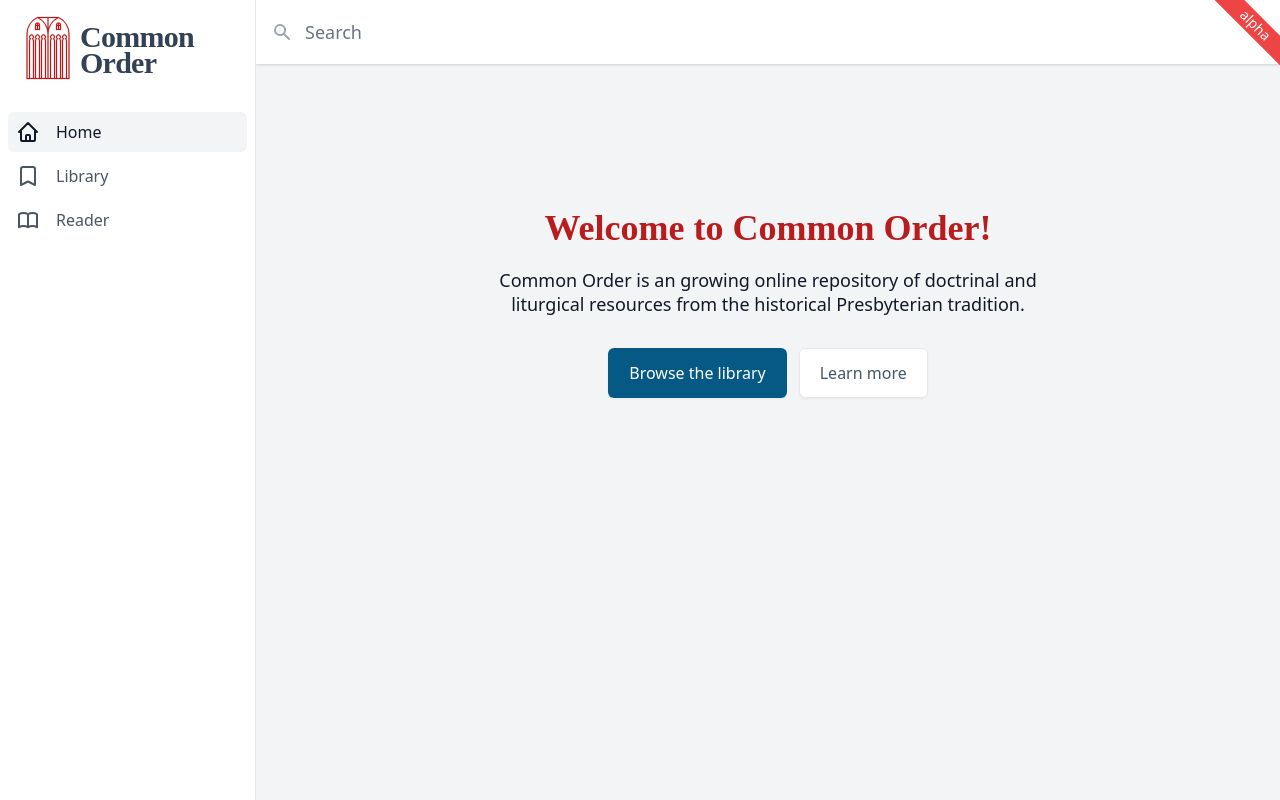
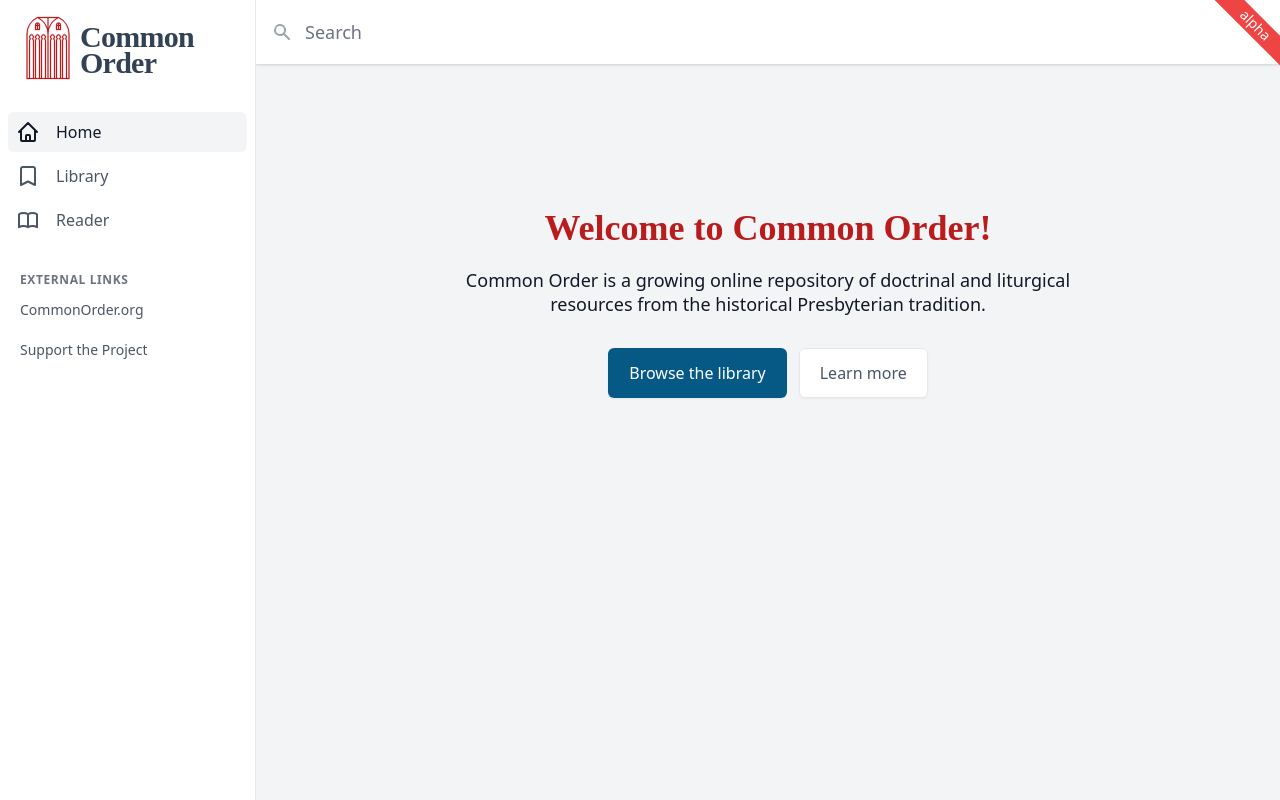
Before and after one commit to andrewhwaller/common-order, a Vue app: page / in a window 1280 px wide. Built offline with nearby package versions, Linux system fonts and the light colour scheme; no server answers; a web font is replaced by a local one; what @tailwindcss/typography would draw is missing.

Commit message:
Update splash screen and welcome screen

```diff
--- a/src/components/TheDesktopSidebar.vue
+++ b/src/components/TheDesktopSidebar.vue
@@ -10,11 +10,30 @@
           </div>
         </div>
         <div class="flex-1 flex flex-col overflow-y-auto">
-          <nav class="flex-1 px-2 py-4 bg-white space-y-1">
-            <router-link v-for="item in navigation" :key="item.name" :to="item.href" :class="[isActive(item.href) ? 'bg-gray-100 text-gray-900 font-medium' : 'text-gray-600 hover:bg-gray-50 hover:text-gray-900', 'group flex items-center px-2 py-2 text-base rounded-md']">
-              <component :is="item.icon" :class="[isActive(item.href) ? 'text-gray-900' : 'text-gray-600 hover:bg-gray-50 hover:text-gray-900', 'mr-4 flex-shrink-0 h-6 w-6']" aria-hidden="true" />
-              {{ item.name }}
-            </router-link>
+          <nav class="flex-1 px-2 py-4 space-y-8 bg-white">
+            <div class="space-y-1">
+              <router-link v-for="item in navigation" :key="item.name" :to="item.href" :class="[isActive(item.href) ? 'bg-gray-100 text-gray-900 font-medium' : 'text-gray-600 hover:bg-gray-50 hover:text-gray-900', 'group flex items-center px-2 py-2 text-base rounded-md']">
+                <component :is="item.icon" :class="[isActive(item.href) ? 'text-gray-900' : 'text-gray-600 hover:bg-gray-50 hover:text-gray-900', 'mr-4 flex-shrink-0 h-6 w-6']" aria-hidden="true" />
+                {{ item.name }}
+              </router-link>
+            </div>
+            <div class="space-y-1">
+              <h3 class="px-3 text-xs font-semibold text-gray-500 uppercase tracking-wider" id="projects-headline">
+                External Links
+              </h3>
+              <div class="space-y-1" role="group" aria-labelledby="projects-headline">
+                <a href="https://commonorder.org" class="group flex items-center px-3 py-2 text-sm font-medium text-gray-600 rounded-md hover:text-gray-900 hover:bg-gray-50">
+                  <span class="truncate">
+                    CommonOrder.org
+                  </span>
+                </a>
+                <a href="https://www.patreon.com/commonorder" class="group flex items-center px-3 py-2 text-sm font-medium text-gray-600 rounded-md hover:text-gray-900 hover:bg-gray-50">
+                  <span class="truncate">
+                    Support the Project
+                  </span>
+                </a>
+              </div>
+            </div>
           </nav>
         </div>
       </div>
--- a/src/components/TheReader.vue
+++ b/src/components/TheReader.vue
@@ -1,6 +1,6 @@
 <template>
-  <div id="markable">
-    <div v-if="currentDocument" class="flex flex-col">
+  <div>
+    <div id="markable" v-if="currentDocument" class="flex flex-col">
       <h1 class="text-2xl md:text-4xl text-red-700 font-display mx-auto mb-5">{{ currentDocument.data.name }}</h1>
       <p class="text-sm md:text-base font-display mx-auto text-justify">{{ currentDocument.data.description }}</p>
       <div v-for="chapter in filteredDocument.data.chapters" :key="chapter.name" class="mt-10">
@@ -23,7 +23,14 @@
       </div>
     </div>
     <div v-else class="flex flex-col">
-      <h1 class="text-2xl md:text-4xl text-red-700 font-display mb-5">Select a text from the library to begin reading.</h1>
+      <router-link to="/library" class="relative block w-full h-1/2 border-2 border-gray-300 border-dashed rounded-lg p-12 text-center hover:border-gray-400 focus:outline-none focus:ring-2 focus:ring-offset-2 focus:ring-indigo-500">
+        <svg xmlns="http://www.w3.org/2000/svg" class="mx-auto h-12 w-12 text-gray-400" fill="none" viewBox="0 0 24 24" stroke="currentColor">
+          <path stroke-linecap="round" stroke-linejoin="round" stroke-width="1" d="M12 6.253v13m0-13C10.832 5.477 9.246 5 7.5 5S4.168 5.477 3 6.253v13C4.168 18.477 5.754 18 7.5 18s3.332.477 4.5 1.253m0-13C13.168 5.477 14.754 5 16.5 5c1.747 0 3.332.477 4.5 1.253v13C19.832 18.477 18.247 18 16.5 18c-1.746 0-3.332.477-4.5 1.253" />
+        </svg>
+        <span class="mt-2 block text-sm font-medium text-gray-900">
+          Select a text from the Library to start reading!
+        </span>
+      </router-link>
     </div>
   </div>
 </template>
--- a/src/components/TheWelcomeScreen.vue
+++ b/src/components/TheWelcomeScreen.vue
@@ -2,7 +2,7 @@
   <div class="flex flex-col">
     <div class="max-w-2xl mx-auto text-center py-16 px-4 sm:py-20 sm:px-6 lg:px-8">
       <h1 class="text-2xl md:text-4xl text-red-700 font-semibold font-display mb-5">Welcome to Common Order!</h1>
-      <p class="mt-4 text-lg leading-6 text-gray-900">Common Order is an growing online repository of doctrinal and liturgical resources from the historical Presbyterian tradition.</p>
+      <p class="mt-4 text-lg leading-6 text-gray-900">Common Order is a growing online repository of doctrinal and liturgical resources from the historical Presbyterian tradition.</p>
       <div class="mx-auto mt-8 flex flex-col sm:flex-row justify-center">
         <router-link to="/library" class="items-center px-5 py-3 border border-transparent shadow-sm text-base font-medium rounded-md text-white bg-sky-800 hover:bg-sky-900 focus:outline-none focus:ring-2 focus:ring-offset-2 focus:ring-sky-500">
           Browse the library
```
